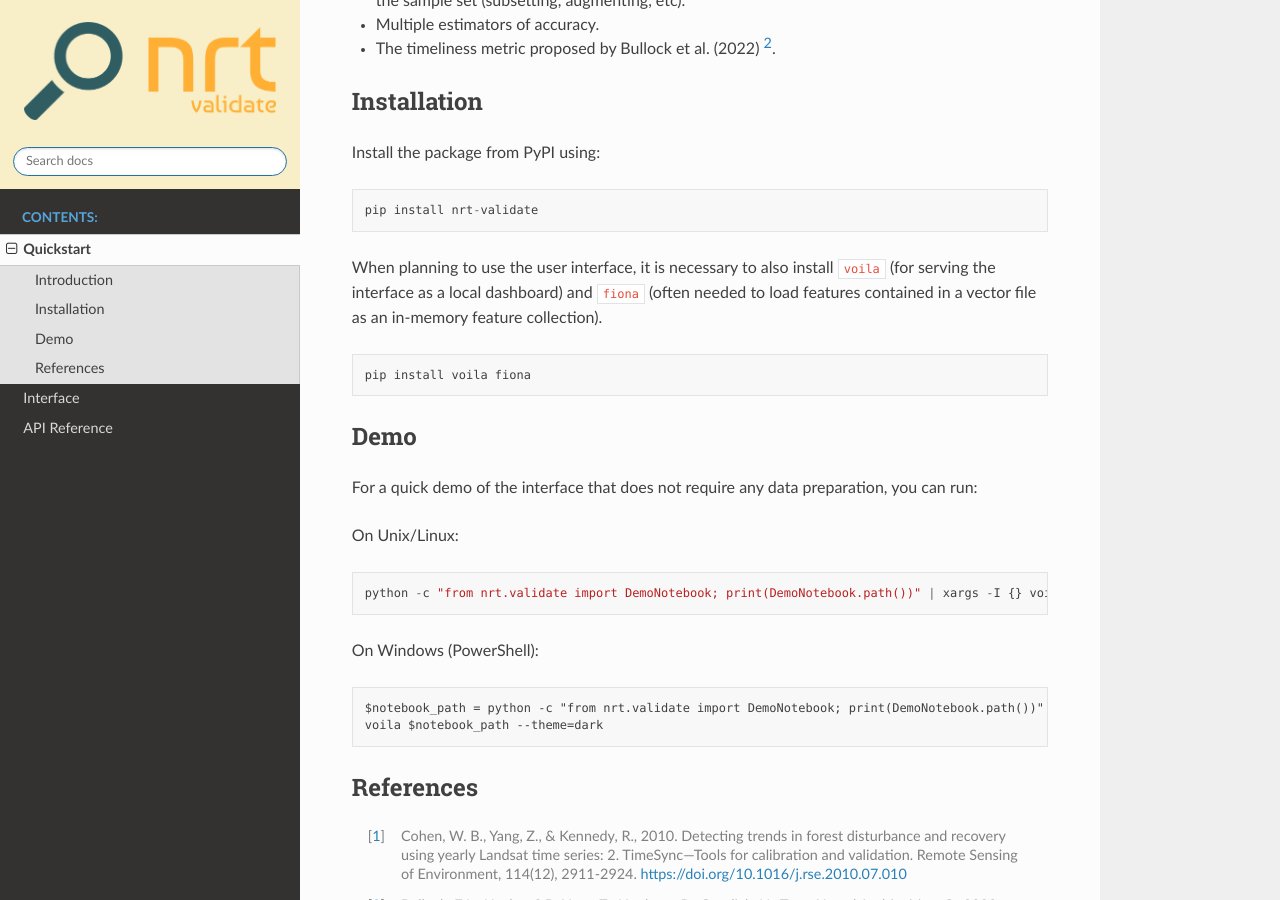
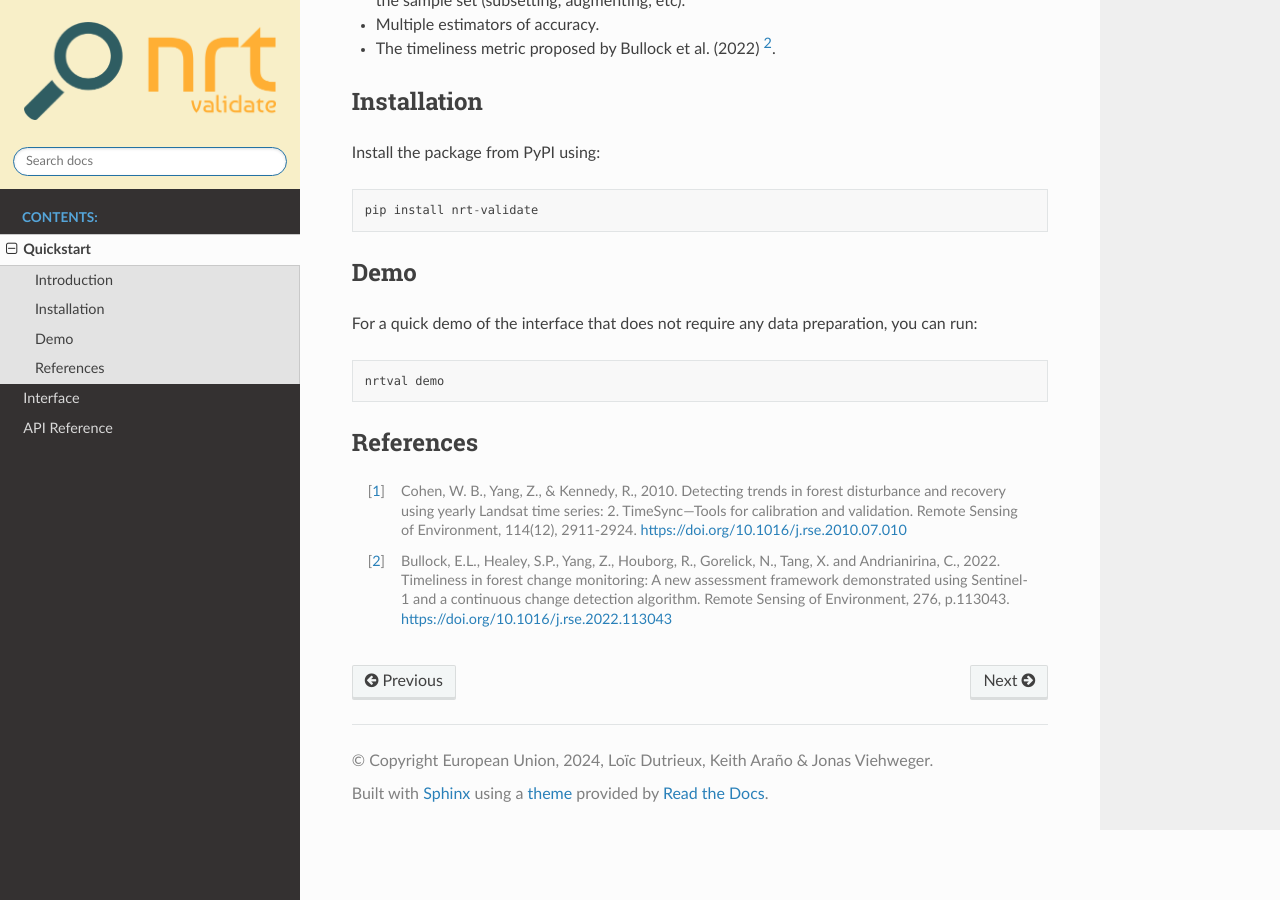
Before and after one commit to nrt/nrt-validate, a Sphinx documentation site: the page built from docs/quickstart.rst, in a window 1280 px wide and 900 px high, scrolled down 516 px. Built offline with Sphinx 7.4.7 and the Read the Docs theme 2.0.0, drawn with Linux system fonts in a browser that asks for light colours.

Commit message:
Runing demo notebook now easier with package command line

```diff
--- a/docs/quickstart.rst
+++ b/docs/quickstart.rst
@@ -30,29 +30,16 @@
 
    pip install nrt-validate
 
-When planning to use the user interface, it is necessary to also install ``voila`` (for serving the interface as a local dashboard) and ``fiona`` (often needed to load features contained in a vector file as an in-memory feature collection).
-
-.. code-block::
-
-   pip install voila fiona
 
 Demo
 ====
 
 For a quick demo of the interface that does not require any data preparation, you can run:
 
-On Unix/Linux:
-
 .. code-block::
 
-   python -c "from nrt.validate import DemoNotebook; print(DemoNotebook.path())" | xargs -I {} voila {} --theme=dark
+   nrtval demo
 
-On Windows (PowerShell):
-
-.. code-block::
-
-   $notebook_path = python -c "from nrt.validate import DemoNotebook; print(DemoNotebook.path())"
-   voila $notebook_path --theme=dark
 
 References
 ==========
--- a/pyproject.toml
+++ b/pyproject.toml
@@ -40,11 +40,15 @@
     "Pillow",
     "netCDF4",
     "kneed",
-    "requests"
+    "requests",
+    "click"
 ]
 
 [project.urls]
 homepage = "https://code.europa.eu/jrc-forest/nrt-validate"
+
+[project.scripts]
+nrtval = "nrt.validate.nrtval:cli"
 
 [project.optional-dependencies]
 dask = ["dask"]
```
Also changed, not shown: 1 other file.
